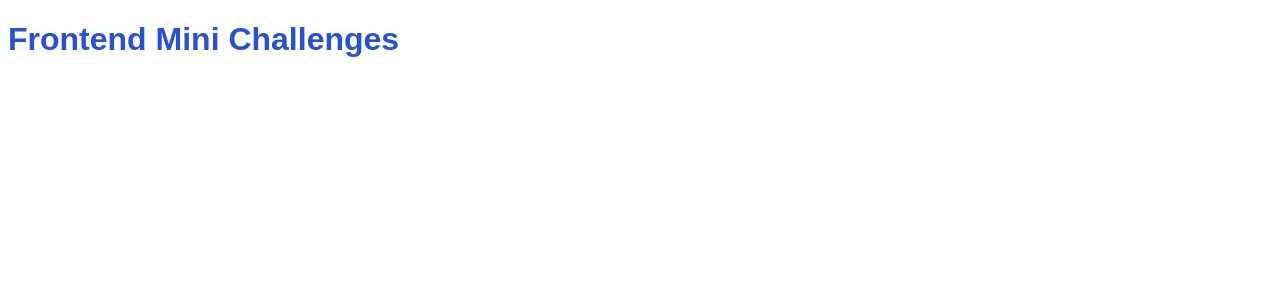
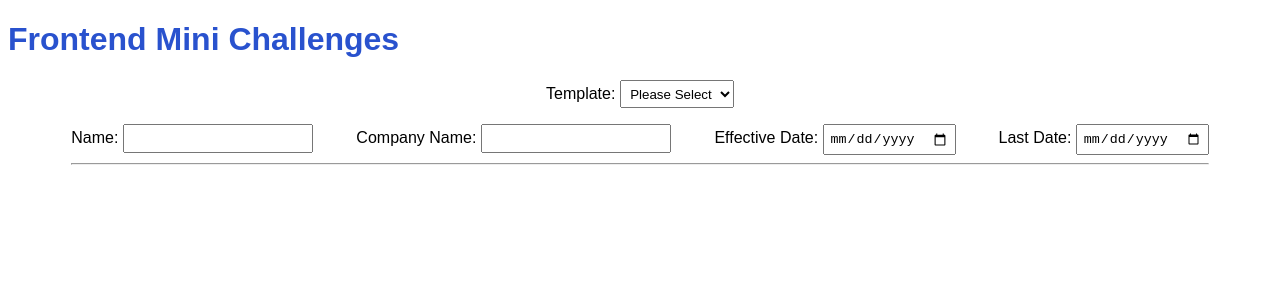
Before and after one commit to Sivananda-Balaji/frontend-react-challenges, a React (Vite) app: page /challenges/EmailTemplates in a window 1280 px wide. Shown: the top 300 px of the page. Built offline with nearby package versions, Linux system fonts and the light colour scheme.

Commit message:
add email template challenge to the project

```diff
--- a/src/App.jsx
+++ b/src/App.jsx
@@ -24,6 +24,7 @@ import StepperContainer from "./challenges/Stepper/StepperContainer";
 import InlineOption from "./challenges/InlineOption/InlineOption";
 import TabContainer from "./challenges/Tab/TabContainer";
 import ColorMixer from "./challenges/ColorMixer/ColorMixer";
+import EmailTemplates from "./challenges/EmailTemplates/EmailTemplates";
 
 function App() {
   return (
@@ -77,6 +78,10 @@ function App() {
           <Route path="challenges/Inline" element={<InlineOption />} />
           <Route path="challenges/Tab" element={<TabContainer />} />
           <Route path="challenges/ColorMixer" element={<ColorMixer />} />
+          <Route
+            path="challenges/EmailTemplates"
+            element={<EmailTemplates />}
+          />
         </Routes>
       </main>
     </div>
--- /dev/null
+++ b/src/challenges/EmailTemplates/EmailTemplates.jsx
@@ -0,0 +1,81 @@
+import { useState } from "react";
+import style from "./EmailTemplates.module.css";
+import Resignation from "./Resignation";
+
+const EmailTemplates = () => {
+  const [templates, setTemplates] = useState("");
+  const [userName, setUserName] = useState("");
+  const [userCompany, setUserCompany] = useState("");
+  const [effectiveDate, setEffectiveDate] = useState("");
+  const [lastDate, setLastDate] = useState("");
+  const handleSelect = (e) => {
+    const { value } = e.target;
+    setTemplates(value);
+    setUserName("");
+    setUserCompany("");
+    setEffectiveDate("");
+    setLastDate("");
+  };
+  return (
+    <div className={style.container}>
+      <div className={style.templateContainer}>
+        <label htmlFor="emailTemplate">Template:</label>
+        <select id="emailTemplate" onChange={handleSelect} value={templates}>
+          <option value="">Please Select</option>
+          <option value="RESIGNATION">Resignation</option>
+        </select>
+      </div>
+      <div className={style.infoContainer}>
+        <div>
+          <label htmlFor="userName">Name: </label>
+          <input
+            id="userName"
+            type="text"
+            value={userName}
+            onChange={(e) => setUserName(e.target.value)}
+          />
+        </div>
+        <div>
+          <label htmlFor="userCompany">Company Name: </label>
+          <input
+            id="userCompany"
+            type="text"
+            value={userCompany}
+            onChange={(e) => setUserCompany(e.target.value)}
+          />
+        </div>
+        <div>
+          <label htmlFor="effectiveDate">Effective Date: </label>
+          <input
+            id="effectiveDate"
+            type="date"
+            value={effectiveDate}
+            onChange={(e) => setEffectiveDate(e.target.value)}
+          />
+        </div>
+        <div>
+          <label htmlFor="lastDate">Last Date: </label>
+          <input
+            id="lastDate"
+            type="date"
+            value={lastDate}
+            onChange={(e) => setLastDate(e.target.value)}
+          />
+        </div>
+      </div>
+      <hr />
+      <div>
+        {templates === "RESIGNATION" && (
+          <Resignation
+            userName={userName}
+            userCompany={userCompany}
+            effectiveDate={effectiveDate}
+            lastDate={lastDate}
+          />
+        )}
+      </div>
+    </div>
+  );
+};
+
+export default EmailTemplates;
--- /dev/null
+++ b/src/challenges/EmailTemplates/EmailTemplates.module.css
@@ -0,0 +1,35 @@
+.container {
+  font-family: sans-serif;
+  font-size: 1rem;
+  width: 90%;
+  margin: 0 auto;
+}
+
+.templateContainer {
+  display: flex;
+  justify-content: center;
+  align-items: center;
+  gap: 5px;
+}
+
+.templateContainer select {
+  padding: 0.3rem;
+}
+
+.infoContainer {
+  display: flex;
+  justify-content: space-between;
+  margin-top: 1rem;
+}
+
+.infoContainer input {
+  padding: 0.3rem;
+}
+
+.signature {
+  margin-top: 3rem;
+}
+
+.signature p {
+  margin: 0;
+}
--- /dev/null
+++ b/src/challenges/EmailTemplates/Resignation.jsx
@@ -0,0 +1,31 @@
+import style from "./EmailTemplates.module.css";
+
+const Resignation = ({ userName, userCompany, effectiveDate, lastDate }) => {
+  return (
+    <div>
+      <p>Hi,</p>
+      <p>
+        Please accept this email as my formal resignation from {userCompany}. I
+        have taken this decision as I have got a different/better work
+        opportunity and would like to pursue my career in the same.
+      </p>
+      <p>
+        {`Request you to consider my letter of resignation effective from
+        ${effectiveDate}.`}
+        I understand that as per the policy I am required to serve a notice
+        period of 60 days and my last working day accordingly shall be{" "}
+        {lastDate}.
+      </p>
+      <p>
+        I would request you to consider if an early release is possible. I am
+        grateful to {userCompany} and looking forward to your support.
+      </p>
+      <div className={style.signature}>
+        <p>Thanks and Regards,</p>
+        <p>{userName}</p>
+      </div>
+    </div>
+  );
+};
+
+export default Resignation;
--- a/src/pages/Home.jsx
+++ b/src/pages/Home.jsx
@@ -77,6 +77,9 @@ const Home = () => {
         <li>
           <Link to="challenges/ColorMixer">Color Mixer</Link>
         </li>
+        <li>
+          <Link to="challenges/EmailTemplates">Email EmailTemplates</Link>
+        </li>
       </ul>
     </div>
   );
```
